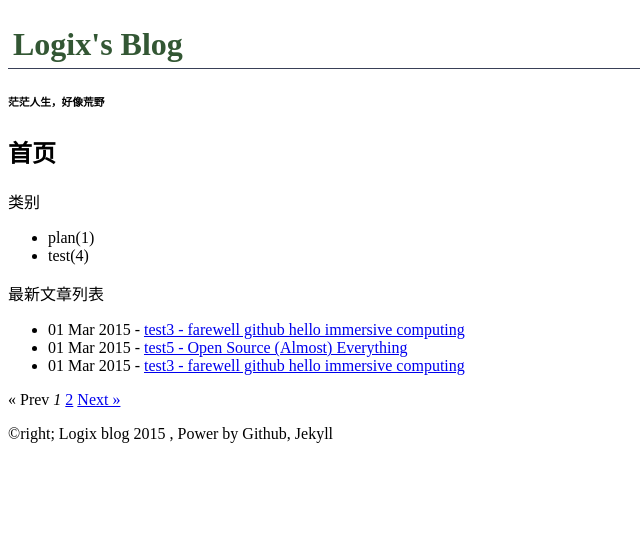
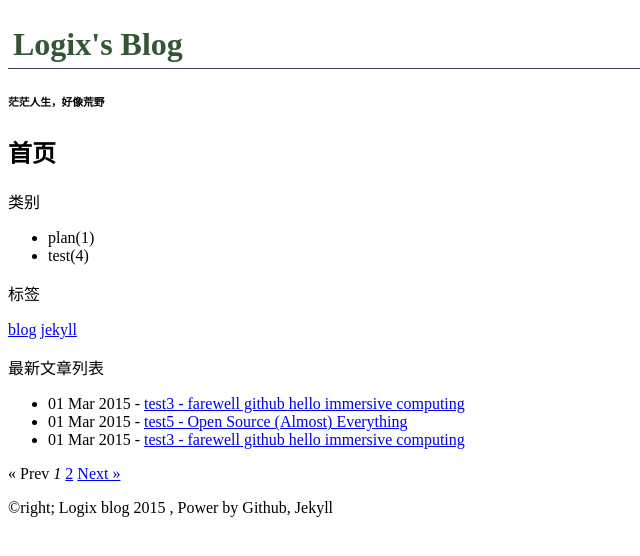
Before and after one commit to logix/blog, a Jekyll site: the page built from index.html, in a window 1280 px wide. Shown: the top 556 px of the page, without its empty margins (0-640 px from the left). Built offline with Jekyll 4.4.1, drawn with Linux system fonts in a browser that asks for light colours; the list of posts is cut into pages by our own code.

Commit message:
up index

```diff
--- a/index.html
+++ b/index.html
@@ -11,6 +11,12 @@
     <li>{{ category | first }}({{ category | last | size }})</li>
     {% endfor %}
 </ul>
+
+<p>标签</p>
+{% for tag in site.tags %}
+    <a href="/show_by_tag.html?tag={{ tag[0] }}"> {{ tag[0] }}</a>
+{% endfor %}
+
 
 <p>最新文章列表</p>
 <ul>
```
